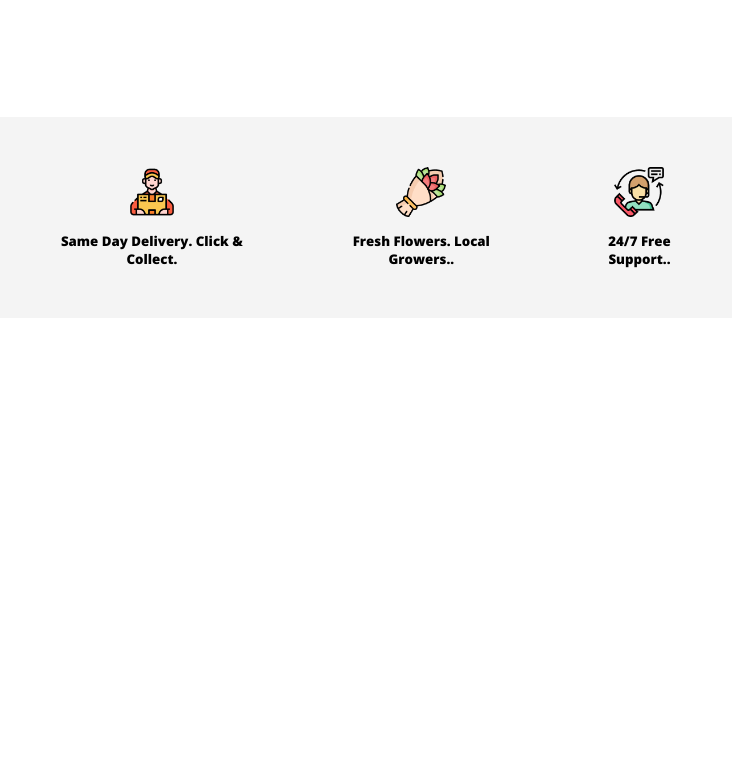
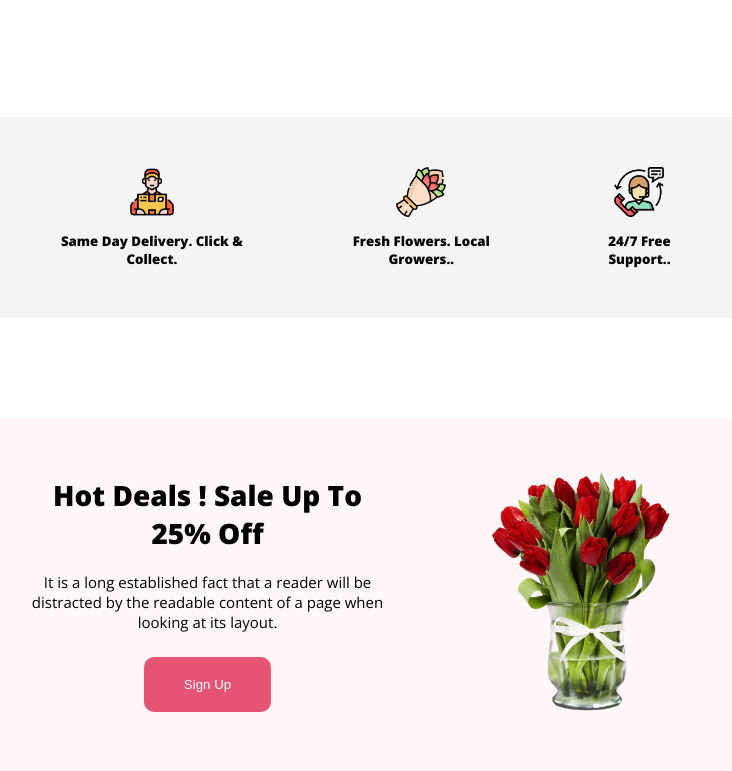
Before and after one commit to AshikurZaman01/Flower-Show-Website, a plain HTML site: page index.html in a window 1280 px wide. Shown: the part 1157-1928 px from the top of the page, without its empty margins (270-1002 px from the left). Before the commit the page ends 1475 px from the top, so only its background shows below. Drawn offline with nearby package versions, Linux system fonts and the light colour scheme.

Commit message:
Added Hot Deals Section

```diff
--- a/index.html
+++ b/index.html
@@ -115,5 +115,22 @@
     <!-- Main Section End -->
 
 
+    <!-- Hot Deals Section start -->
+    <div class="hot-deals-section">
+        <div class="hot-deals-collumn">
+          <h3>Hot Deals ! Sale Up To 25% Off</h3>
+          <p>It is a long established fact that a reader will be distracted by the readable content of a page when looking at its layout.</p>
+          <button class="btn-primary">Sign Up</button>
+        </div>
+
+        <div class="hot-deals-collumn">
+         <img src="Flower Asset/pngwing 8.png" alt="flower 8">
+        </div>
+
+      </div>
+    <!-- Hot Deals Section end-->
+
+
+
 </body>
 </html>
--- a/style.css
+++ b/style.css
@@ -152,3 +152,34 @@ main{
   }
 /* Service section styles end*/
 /* MAIN section styles end*/
+
+/* Hot DEals section styles */
+.hot-deals-section{
+    padding-left: 290px;
+    padding-right: 240px;
+    padding-top: 50px;
+    padding-bottom: 50px;
+    margin-top: 100px;
+    display: flex;
+    justify-content: center;
+    align-items: center;
+    gap: 20;
+    background-color: rgba(229, 84, 115, 0.05);
+
+}
+.hot-deals-section h3{
+    font-size: 28px;
+    margin-bottom: 20px;
+}
+.hot-deals-collumn p{
+    font-size: 15px;
+    margin-bottom: 25px;
+}
+.hot-deals-collumn{
+    width: 50%;
+    text-align: center;
+}
+.hot-deals-collumn img{
+    width: 50%;
+}
+/* Hot DEals section styles end*/
```
